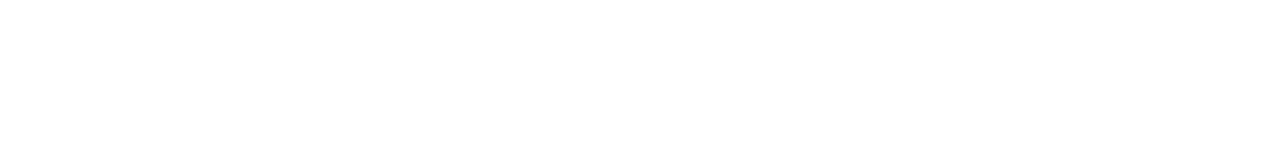
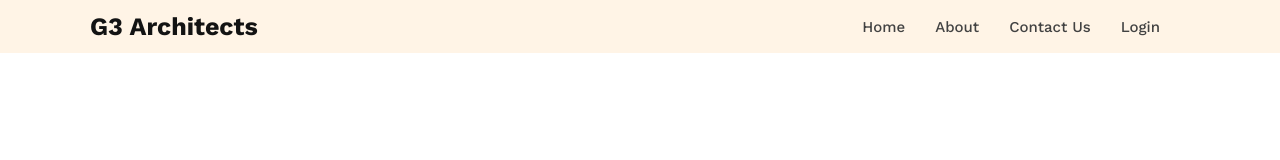
Before and after one commit to sabuj-xdev/git3-architects-web, a plain HTML site: page index.html in a window 1280 px wide. Drawn offline with nearby package versions, Linux system fonts and the light colour scheme.

Commit message:
added nav section

```diff
--- a/index.html
+++ b/index.html
@@ -5,11 +5,21 @@
     <meta name="viewport" content="width=device-width, initial-scale=1.0">
     <title>Document</title>
     <link rel="stylesheet" href="style/style.css">
+    <script src="https://kit.fontawesome.com/17c1b0710a.js" crossorigin="anonymous"></script>
 </head>
 <body>
-    <header>
-
-    </header>
+    <header class="header">
+<h3>G3 Architects</h3>
+<nav class="navbar">
+<ul>
+<li><a href="">Home</a></li>
+<li><a href="">  About  </a></li>
+<li><a href=""> Contact Us </a></li>
+<li><a href="">Login</a></li>
+</ul>
+</nav>
+<i class="fa-solid fa-bars" id="hamburk"></i>
+ </header>
     <main>
 
     </main>
--- a/style/style.css
+++ b/style/style.css
@@ -0,0 +1,48 @@
+
+@import url('https://fonts.googleapis.com/css2?family=Fira+Sans:ital,wght@0,100;0,200;0,300;0,400;0,500;0,600;0,700;0,800;0,900;1,100;1,200;1,300;1,400;1,500;1,600;1,700;1,800;1,900&family=Open+Sans:ital,wght@0,300..800;1,300..800&family=Quicksand:wght@300..700&family=Raleway:ital,wght@0,100..900;1,100..900&family=Work+Sans:ital,wght@0,100..900;1,100..900&display=swap');
+
+*{
+    margin:0;
+    padding:0;
+    box-sizing: border-box;
+}
+.body{
+    width:1055px;
+}
+/* header section style */
+.header{
+    background-color: rgb(255, 244, 230);
+    display:flex;
+    justify-content: space-between;
+    align-items: center;
+}
+.header h3{
+color: rgb(19, 19, 19);
+font-family: Work Sans;
+font-size: 25px;
+font-weight: 700;
+line-height: 53px;
+letter-spacing: 0%;
+position:relative;
+left:90px;
+}
+#hamburk{
+    display:none;
+}
+.navbar ul {
+    display:flex;
+}
+.navbar ul li {
+    list-style:none;
+    margin-right:30px;
+}
+.navbar ul li a{
+    text-decoration: none;
+    color:rgb(66, 66, 66);
+    font-family:Work Sans;
+    font-size:15px;
+    font-weight: 500;
+    line-height: 26px;
+    position:relative;
+    right:90px;
+}
```
